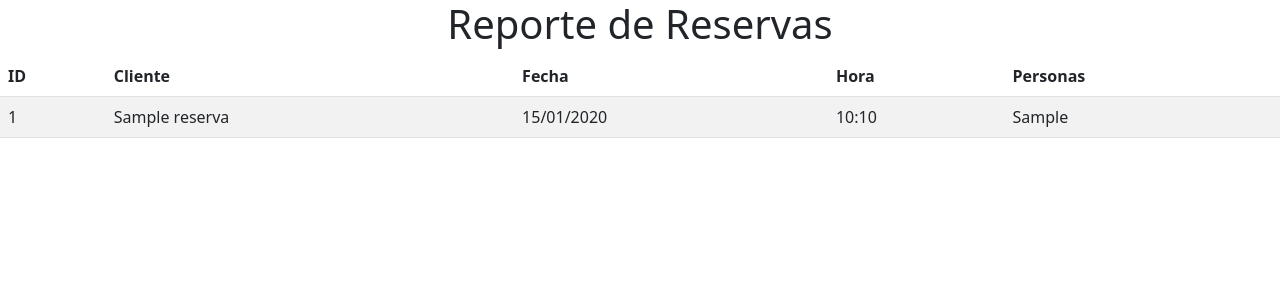
After one commit to JesusFSP/Proyecto-Final-PWEB2, a Django app: template backend/reservas/templates/reservas/reporte_pdf.html in a window 1280 px wide. The commit adds this page. Shown: the top 300 px of the page. Run offline with Django 5.2, Linux system fonts and the light colour scheme; the template is opened without the code that fills it: most values are stand-ins (such as "Sample title", 1, 10 or a date in 2020).

Commit message:
Implementando el envio de correo al confirmar reserva y el generador pdf con las reservas

```diff
--- a/backend/reservas/signals.py
+++ b/backend/reservas/signals.py
@@ -8,8 +8,8 @@ def mail_nueva_reserva(sender, instance, created, **kwargs):
     if created:
         send_mail(
             'Nueva reserva',
-            f'Hola, tu reserva #{instance.pk} está confirmada para el {instance.fecha}.',
-            'reservas@sazonperuana.com',
-            [instance.email],
+            f'Reserva para {instance.nombre_cliente} el {instance.fecha_reserva} a las {instance.hora_reserva}',
+            'tucorreo@gmail.com',
+            [instance.correo_cliente],
             fail_silently=False,
         )
--- /dev/null
+++ b/backend/reservas/templates/reservas/reporte_pdf.html
@@ -0,0 +1,36 @@
+<!doctype html>
+<html>
+
+<head>
+    <meta charset="utf-8">
+    <title>Reporte de Reservas</title>
+    <link rel="stylesheet" href="https://cdn.jsdelivr.net/npm/bootstrap@5.3.0/dist/css/bootstrap.min.css">
+</head>
+
+<body>
+    <h1 class="text-center">Reporte de Reservas</h1>
+    <table class="table table-striped">
+        <thead>
+            <tr>
+                <th>ID</th>
+                <th>Cliente</th>
+                <th>Fecha</th>
+                <th>Hora</th>
+                <th>Personas</th>
+            </tr>
+        </thead>
+        <tbody>
+            {% for r in reservas %}
+            <tr>
+                <td>{{ r.pk }}</td>
+                <td>{{ r.nombre_cliente }}</td>
+                <td>{{ r.fecha_reserva|date:"d/m/Y" }}</td>
+                <td>{{ r.hora_reserva|time:"H:i" }}</td>
+                <td>{{ r.cantidad_personas }}</td>
+            </tr>
+            {% endfor %}
+        </tbody>
+    </table>
+</body>
+
+</html>
--- a/backend/reservas/urls.py
+++ b/backend/reservas/urls.py
@@ -12,4 +12,5 @@ urlpatterns = [
     path('<int:pk>/editar/', views.ReservaUpdateView.as_view(), name='update'),
     path('<int:pk>/eliminar/', views.ReservaDeleteView.as_view(), name='delete'),
     path('api/disponibilidad/', views.disponibilidad_json, name='api_disponibilidad'),
+    path('reporte/pdf/', views.reporte_pdf, name='reporte_pdf'),
 ]
```
Also changed, not shown: backend/reservas/forms.py (+17 -3 lines), backend/reservas/templates/reservas/reserva_list.html (+6 -1 lines), backend/reservas/views.py (+6 -6 lines), backend/sazon_peruana/settings.py (+5 -4 lines), backend/db.sqlite3.
